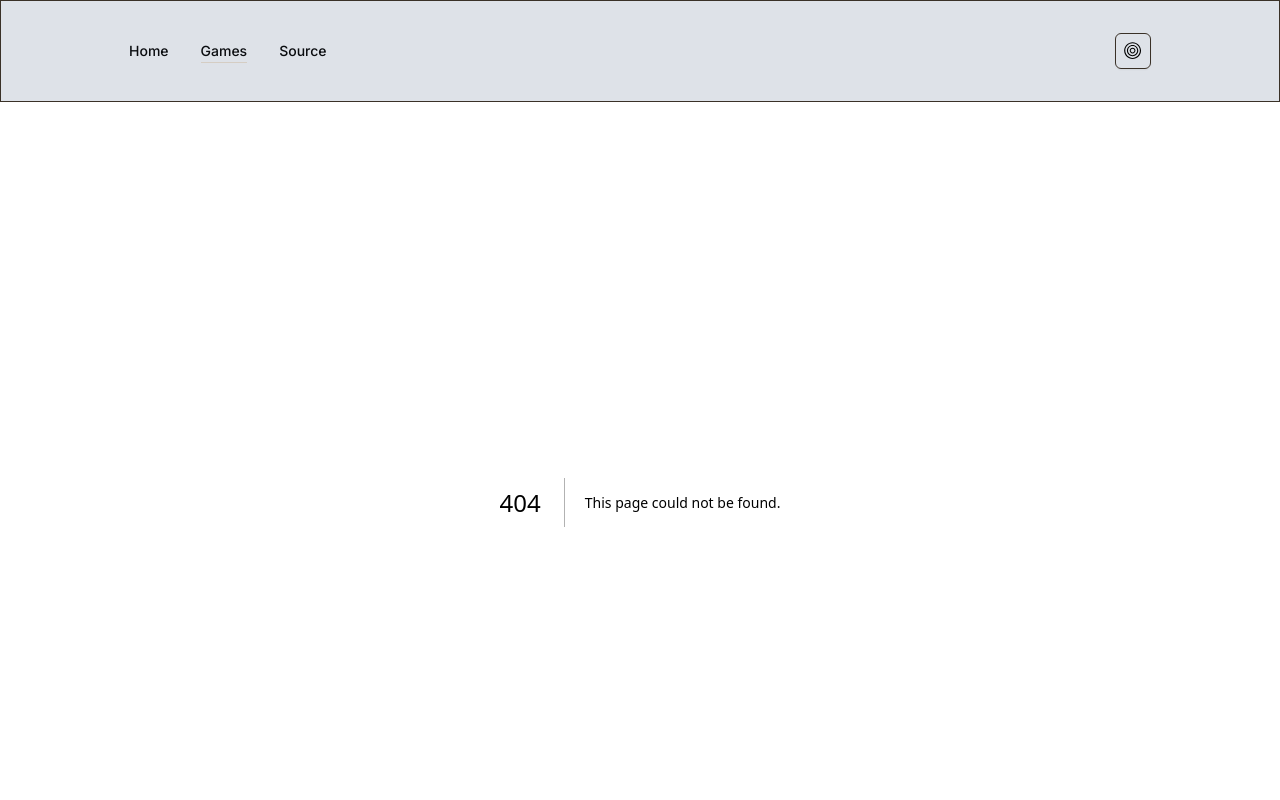
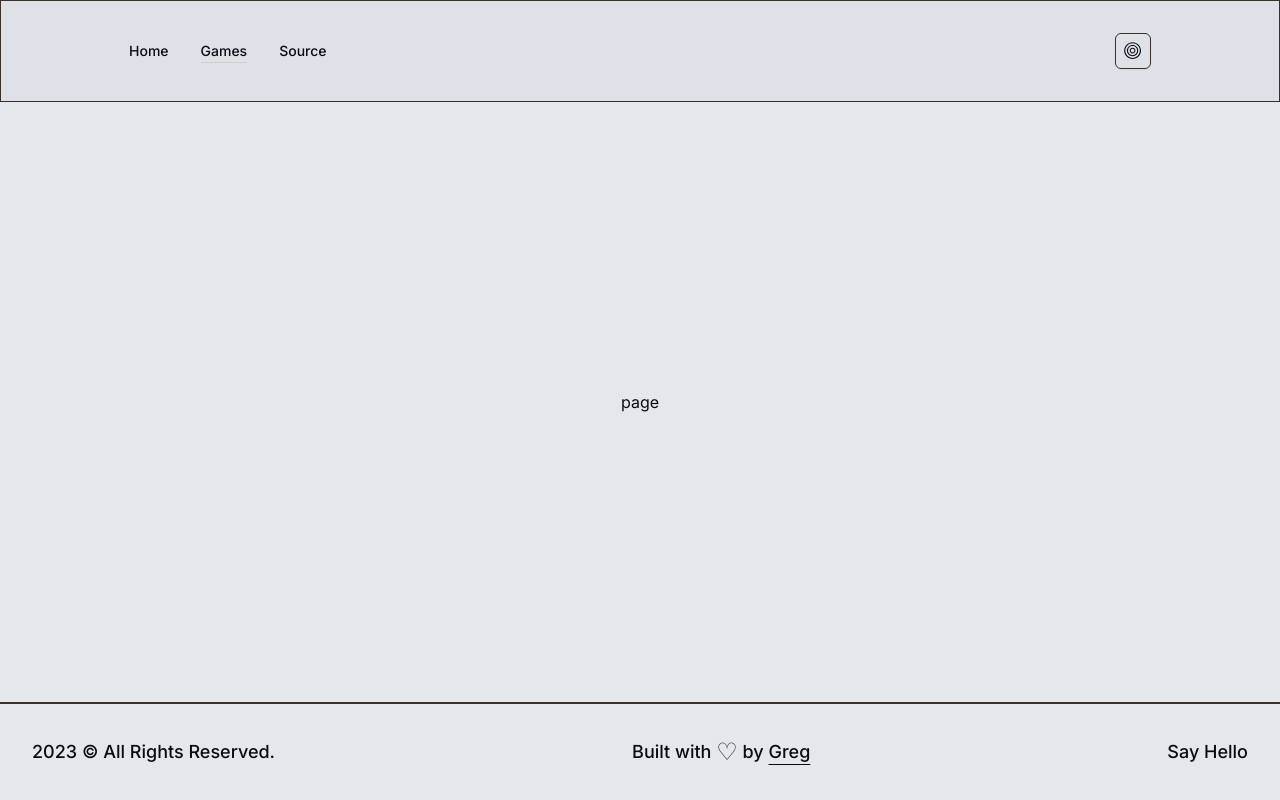
Before and after one commit to gjmooney/games-collection, a Next.js app: page /games in a window 1280 px wide. Before the commit this address had no page. Shown: the top 800 px of the page. Built offline with nearby package versions, Linux system fonts and the light colour scheme.

Commit message:
Make some pages

```diff
--- /dev/null
+++ b/app/games/page.tsx
@@ -0,0 +1,4 @@
+const page = () => {
+  return <div>page</div>;
+};
+export default page;
--- /dev/null
+++ b/app/source/page.tsx
@@ -0,0 +1,4 @@
+const page = () => {
+  return <div>page</div>;
+};
+export default page;
--- /dev/null
+++ b/components/GameCard.tsx
@@ -0,0 +1,4 @@
+const GameCard = () => {
+  return <div>GameCard</div>;
+};
+export default GameCard;
--- a/components/Navbar.tsx
+++ b/components/Navbar.tsx
@@ -11,7 +11,7 @@ const Navbar = ({}) => {
       <nav className="hidden h-full items-center justify-between md:flex">
         <FancyLink title="Home" href="/" className="mr-4" />
         <FancyLink title="Games" href="/games" className="mx-4" />
-        <FancyLink title="Source" href="/source" className="mx-4" />
+        <FancyLink title="Source" href="/source" className="ml-4" />
       </nav>
 
       <ModeToggle />
```
Also changed, not shown: db/schema.ts (added), 1 other file (tests, documents, lock files or other folders).
